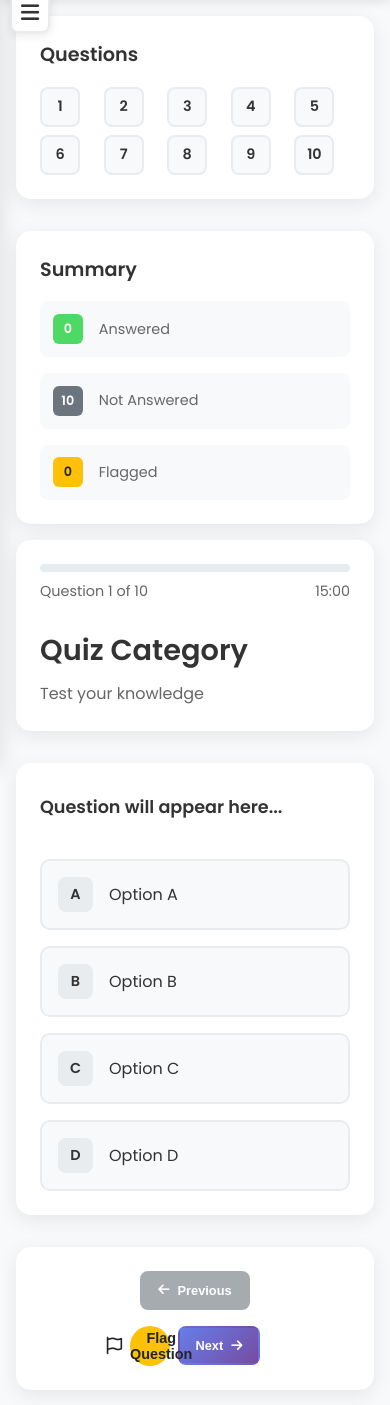
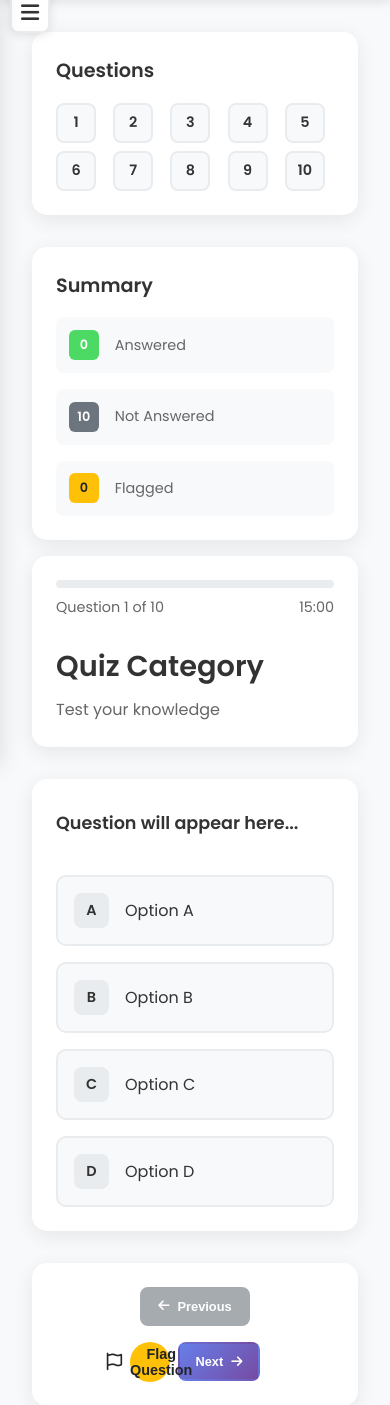
Before and after one commit to Git-Penny/Quiz-Learning-Platform--G63, a PHP site: page /quiz.html in a window 390 px wide. Shown: the part 77-1482 px from the top of the page. Run offline with PHP 8.4, Linux system fonts and the light colour scheme.

Commit message:
updated file

```diff
--- a/css/quiz.css
+++ b/css/quiz.css
@@ -5,6 +5,8 @@
     gap: 2rem;
     width: 100%;
     margin: 0;
+    max-width: 100%;
+    box-sizing: border-box;
 }
 
 /* Quiz Header Section */
@@ -55,6 +57,7 @@
     color: #666;
     margin: 0;
 }
+
 
 /* Quiz Content */
 .quiz-content {
@@ -152,7 +155,7 @@
     align-items: center;
 }
 
-/* Quiz Buttons - Renamed with actual names */
+/* Quiz Buttons */
 .previous-btn, .next-btn, .submit-btn, .flag-btn {
     display: inline-flex;
     align-items: center;
@@ -193,8 +196,7 @@
 }
 
 .next-btn:hover {
-    background: #0033cc; /* Dark blue on hover */
-    color: white;
+    background: #0033cc;
     transform: translateY(-2px);
     box-shadow: 0 5px 15px rgba(0, 51, 204, 0.4);
 }
@@ -359,6 +361,7 @@
     .quiz-container {
         grid-template-columns: 1fr;
         gap: 1rem;
+        max-width: 100%;
     }
 
     .quiz-sidebar {
@@ -367,6 +370,11 @@
 
     .question-grid {
         grid-template-columns: repeat(5, 1fr);
+    }
+
+    .dashboard-main {
+            padding: 1rem;
+            overflow-x: hidden;
     }
 }
 
@@ -470,6 +478,14 @@
     }
 }
 
+.dashboard-main {
+    flex: 1;
+    padding: 2rem;
+    transition: all 0.3s ease;
+    width: 100%;
+    overflow-x: hidden;
+}
+
 /* Adjust for dashboard sidebar states */
 .dashboard-sidebar:not(.collapsed) + .dashboard-main .quiz-container {
     max-width: calc(1400px - 280px);
```
